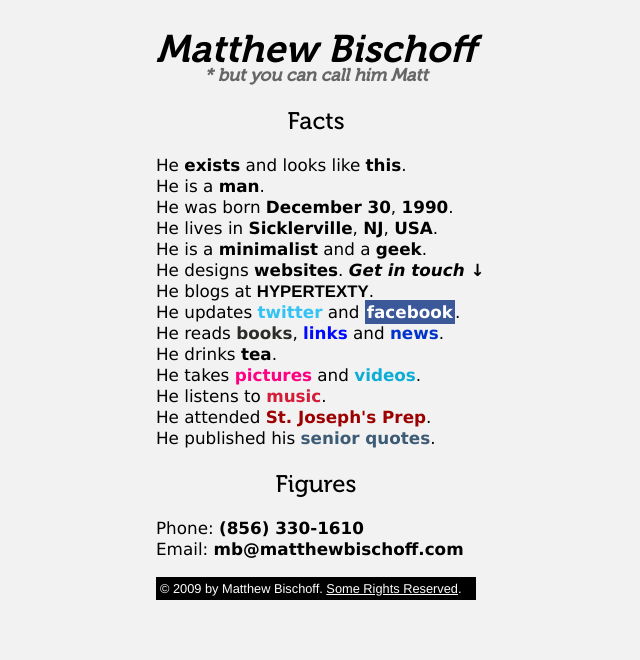
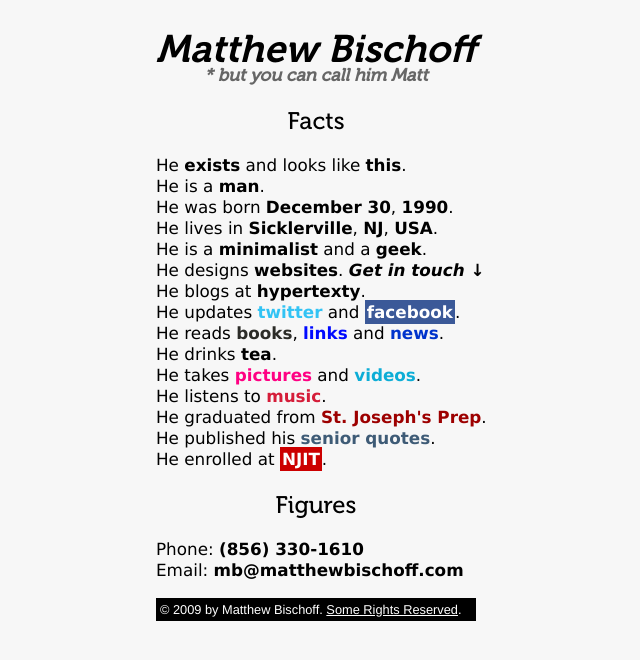
Before and after one commit to mbbischoff/website, a Jekyll site: the page index.html, which Jekyll copies as it is, in a window 1280 px wide. Shown: the top 660 px of the page, without its empty margins (324-964 px from the left). Built offline with Jekyll 4.4.1, drawn with Linux system fonts in a browser that asks for light colours.

Commit message:
Colors and text changes

```diff
--- a/index.html
+++ b/index.html
@@ -52,8 +52,9 @@
 		<li>He drinks <a href="http://mattb.steepster.com/">tea</a>.</li>
 		<li>He takes <a class="flickr" href="http://flickr.com/photos/mattb">pictures</a> and <a class="vimeo" href="http://vimeo.com/matthewbischoff" title="Vimeo">videos</a>.</li>
 		<li>He listens to <a class="lastfm" href="http://last.fm/user/Magicpop">music</a>.</li>
-		<li>He attended <a class="sjprep" href="http://sjprep.org/">St. Joseph's Prep</a>.</li>
+		<li>He graduated from <a class="sjprep" href="http://sjprep.org/">St. Joseph's Prep</a>.</li>
 		<li>He published his <a class="tumblr" href="http://matthewbischoff.com/seniorquotes">senior quotes</a>.</li>
+		<li>He enrolled at <a class="njit" href="http://njit.edu">NJIT</a>.<li>
 	</ul>
 
 	<!--<div class="image"><img src="images/photo.png" /></div>-->
--- a/style.css
+++ b/style.css
@@ -11,7 +11,7 @@
 body {
 	text-align: center;
 	color: black;
-	background: #f2f2f2;
+	background: #f7f7f7;
 }
 
 div#container {
@@ -171,8 +171,14 @@
 
 a.hypertexty
 {
-	font-family: "Helvetica Neue", Arial, Helvetica, Geneva, sans-serif;
-	text-transform: uppercase;
+}
+
+a.njit
+{
+	background-color: #c00;
+	color: white;
+	border: 0.13em solid #c00;
+
 }
 
 /* @end */
```
